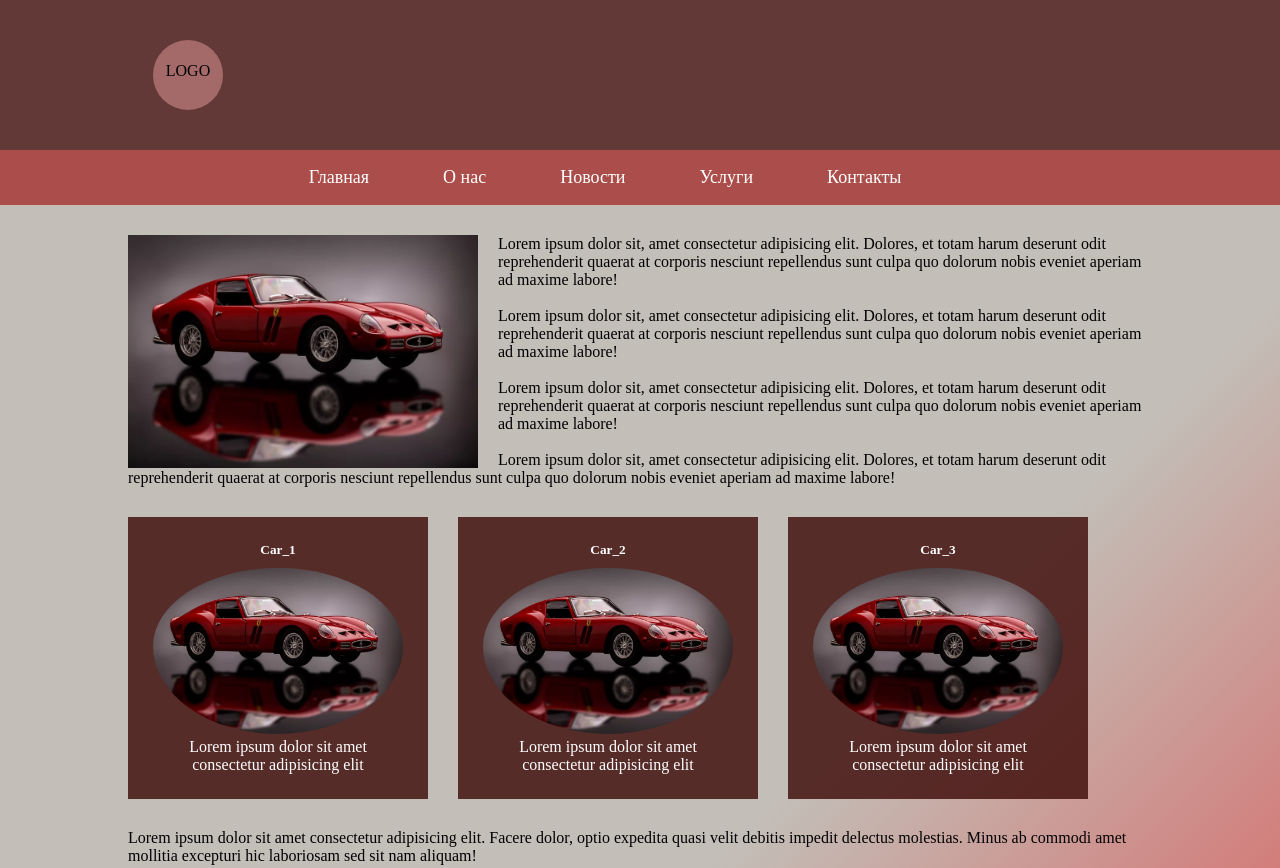
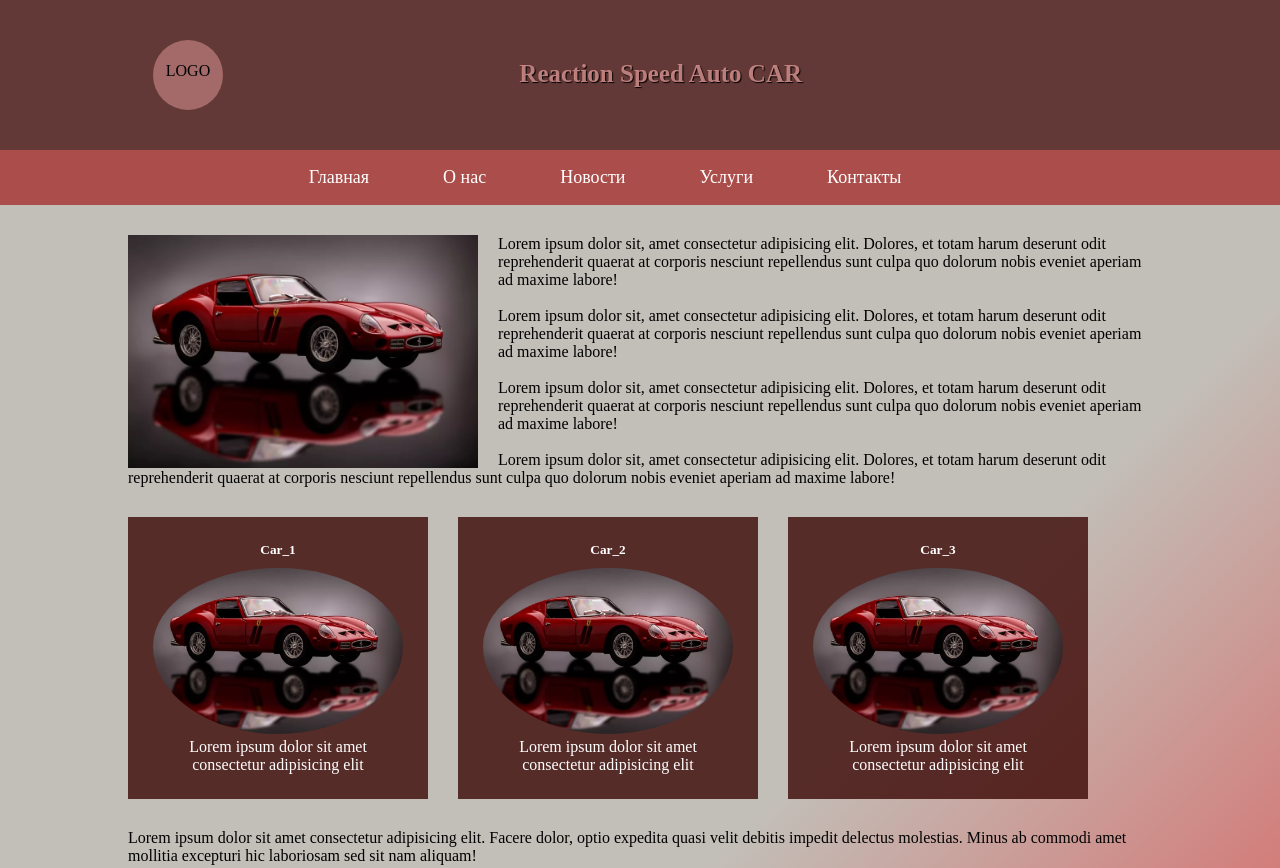
Before and after one commit to PotakovaMarta2000/Block_model_Html-css, a plain HTML site: page float/index.html in a window 1280 px wide. Shown: the top 868 px of the page. Drawn offline with Linux system fonts and the light colour scheme.

Commit message:
added color styles

```diff
--- a/div_span/style.css
+++ b/div_span/style.css
@@ -1,6 +1,6 @@
 * {
-   box-sizing: border-box;
 
+    box-sizing: border-box;
 }
 
 body {
--- a/float/index.html
+++ b/float/index.html
@@ -11,6 +11,7 @@
     <header class="header">
         <div class="wrapper">
             <div class="logo"><p>LOGO</p></div>
+            <h2 class="Logo_title">Reaction Speed Auto CAR</h2>
         </div>
     </header>
 
--- a/float/style.css
+++ b/float/style.css
@@ -28,6 +28,16 @@
 .logo p {
 padding-top: 22px;
 text-align: center;
+}
+
+.Logo_title {
+    float: right;
+    margin-top: -48px;
+    margin-right: 350px;
+    font-size: 25px;
+    color: rgba(211, 142, 140, 0.877);
+    text-shadow: 1px 1px 1px #000;
+    line-height: 1.5rem;
 }
 
 .menu {
```
